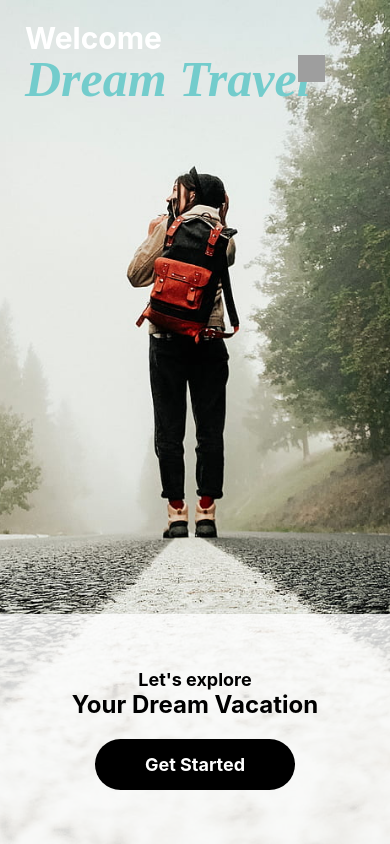
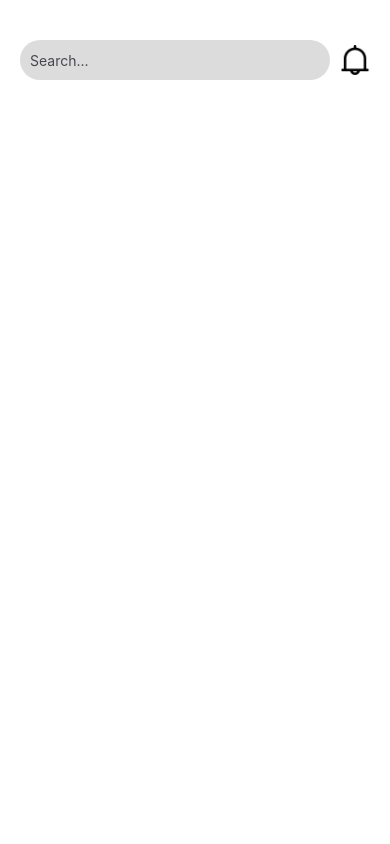
Before and after one commit to DasuniNagodaVithana/reactAssignment, a React Native app: screen / in a window 390 px wide. Built offline with nearby package versions, Linux system fonts and the light colour scheme; grey boxes are pictures that could not be loaded.

Commit message:
search bar

```diff
--- a/App.tsx
+++ b/App.tsx
@@ -1,15 +1,16 @@
 import React from 'react';
 import LockScreen from './src/Components/LockScreen';
 import Homepage from './src/HomeScreen/Homepage';
+import ViewPage from './src/NewHomeScreen/Viewpage';
 
 
 const App = () => {
   // Your app code here
 
   return (
-    <>{/*<LockScreen />*/}
-    <Homepage /></>
-    // The rest of your app components and navigation can go here
+
+    <ViewPage />
+
   );
 };
 
--- /dev/null
+++ b/src/NewHomeScreen/Viewpage.tsx
@@ -0,0 +1,35 @@
+
+import React, { useState } from 'react';
+import { View, StyleSheet } from 'react-native';
+import SearchBar from './searchbar';
+
+
+const ViewPage = () => {
+  const [searchText, setSearchText] = useState('');
+
+  const handleSearch = (text: string) => {
+    setSearchText(text);
+
+  };
+
+  const handleSubscribe = () => {
+
+  };
+
+  return (
+    <View style={styles.container}>
+      <SearchBar onSearch={handleSearch} onSubscribe={handleSubscribe} />
+
+    </View>
+  );
+};
+
+const styles = StyleSheet.create({
+  container: {
+    flex: 1,
+    padding: 10,
+    backgroundColor:'white',
+  },
+});
+
+export default ViewPage;
--- /dev/null
+++ b/src/NewHomeScreen/searchbar.tsx
@@ -0,0 +1,56 @@
+import React from 'react';
+import { View, TextInput, Image, TouchableOpacity, StyleSheet } from 'react-native';
+
+interface SearchBarProps {
+  onSearch: (text: string) => void;
+  onSubscribe: () => void;
+}
+
+const SearchBar: React.FC<SearchBarProps> = ({ onSearch, onSubscribe }) => {
+  return (
+    <View style={styles.container}>
+      <TextInput
+        placeholder="Search..."
+        placeholderTextColor="#49454F"
+        style={styles.input}
+        onChangeText={onSearch}
+      />
+      <TouchableOpacity style={styles.bellIcon} onPress={onSubscribe}>
+        <Image
+          source={require('../assets/images/image4.png')} // Replace with your bell icon image
+          style={styles.bellImage}
+        />
+      </TouchableOpacity>
+    </View>
+  );
+};
+
+const styles = StyleSheet.create({
+  container: {
+    flexDirection: 'row',
+    alignItems: 'center',
+    justifyContent: 'space-between',
+    padding: 10,
+    marginTop:20
+
+  },
+  input: {
+    flex: 1,
+    height: 40,
+
+    borderColor: '#ccc',
+    borderRadius: 20,
+    padding: 10,
+    backgroundColor:'#dcdcdc'
+
+  },
+  bellIcon: {
+    marginLeft: 10,
+  },
+  bellImage: {
+    width: 30, // Adjust the size of the bell icon as needed
+    height: 30,
+  },
+});
+
+export default SearchBar;
```
Also changed, not shown: src/assets/images/image4.png (added).
